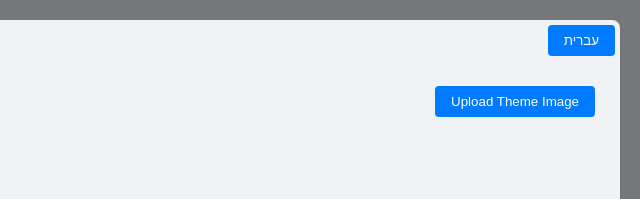
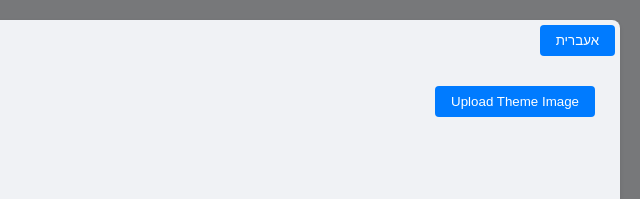
Before and after one commit to YKandroid/pokercalcmobilelive, an Electron app: page index.html in a window 1200 px wide. Shown: the top 199 px of the page, 560-1200 px from the left. Drawn offline with Linux system fonts and the light colour scheme.

Commit message:
Update index.html

```diff
--- a/index.html
+++ b/index.html
@@ -472,7 +472,7 @@
 <body>
     <div class="container">
         <img id="backgroundImage" src="" alt="Background" style="display: none; position: absolute; top: 0; left: 0; right: 0; bottom: 0; object-fit: cover; z-index: -1;">
-        <button class="btn language-toggle" onclick="toggleLanguage()" id="languageToggle">עברית</button>
+        <button class="btn language-toggle" onclick="toggleLanguage()" id="languageToggle">אעברית</button>
         <button class="btn" id="themeToggle">Toggle Theme</button>
 
         <!-- Add the app logo/image container -->
```
